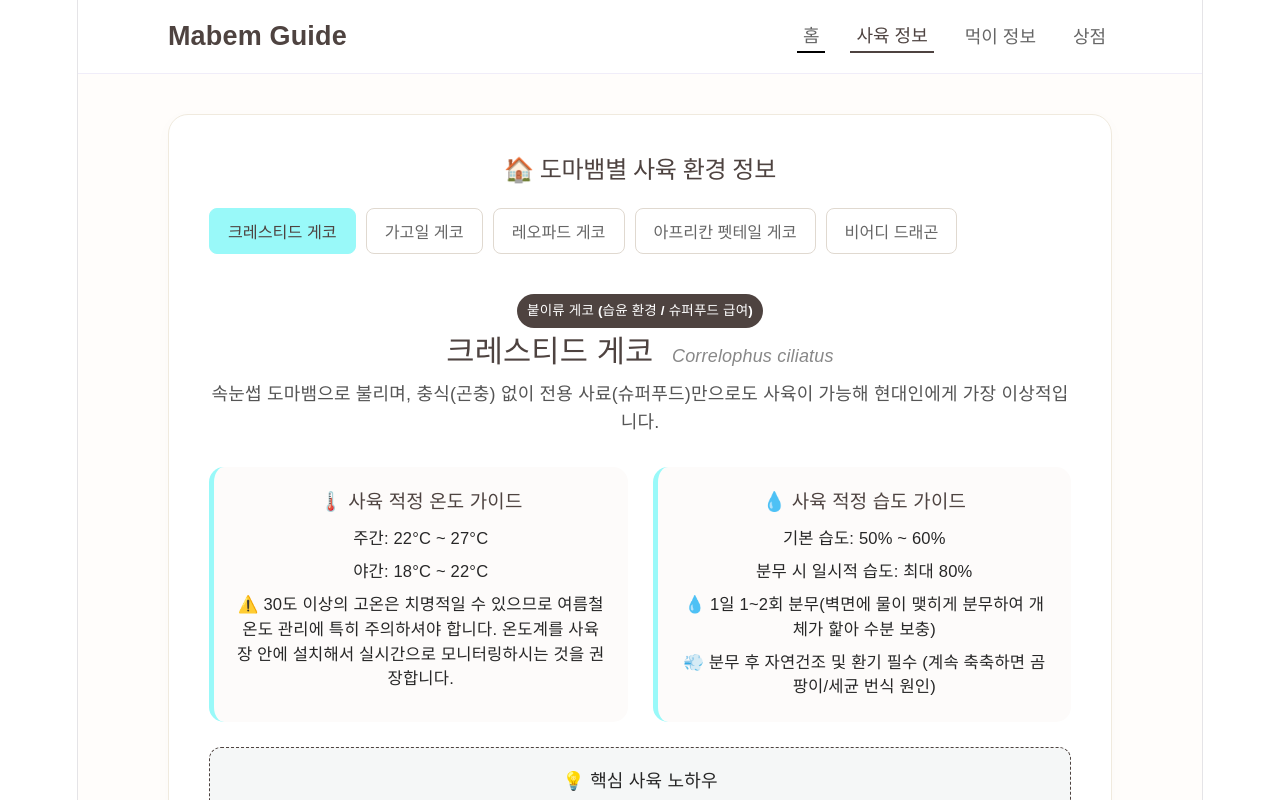
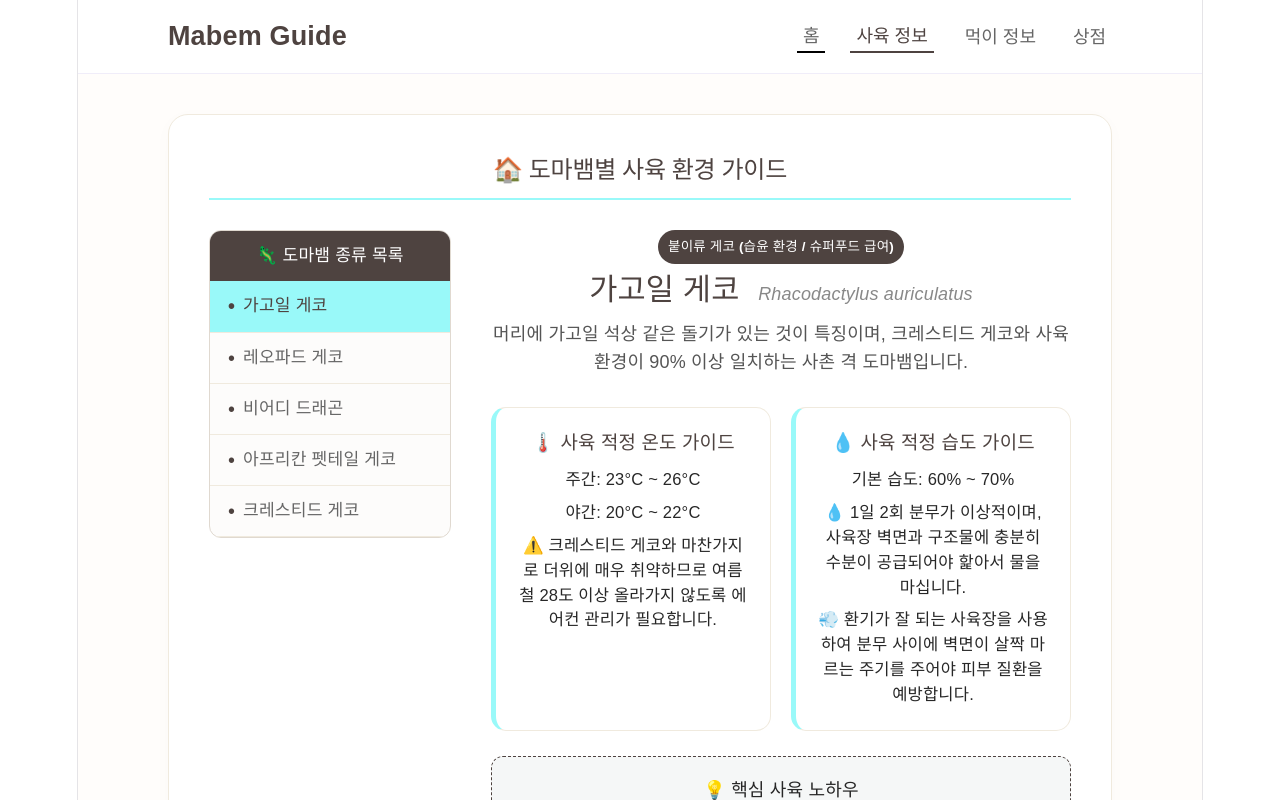
Before and after one commit to gkwydl/mabem-guide, a React (Vite) app: page / in a window 1280 px wide. Both pictures are taken after a click on the button "사육 정보". Shown: the top 800 px of the page. Built offline with nearby package versions, Linux system fonts and the light colour scheme.

Commit message:
Info 페이지 도마뱀 종류 오름차순 사이드바 목록으로 변경

```diff
--- a/src/components/Info.jsx
+++ b/src/components/Info.jsx
@@ -2,29 +2,43 @@ import React, { useState } from 'react';
 import { LIZARD_DATA } from '../data/LizardData';
 
 export default function Info() {
-  const [selectedLizard, setSelectedLizard] = useState('crested');
+  const sortedKeys = Object.keys(LIZARD_DATA).sort((a, b) => {
+    return LIZARD_DATA[a].name.localeCompare(LIZARD_DATA[b].name, 'ko');
+  });
+
+  const [selectedLizard, setSelectedLizard] = useState(sortedKeys[0] || 'crested');
   const lizard = LIZARD_DATA[selectedLizard];
 
   return (
     <div style={styles.contentPage}>
-      <h2 style={styles.pageTitle}>🏠 도마뱀별 사육 환경 정보</h2>
+      <h2 style={styles.pageTitle}>🏠 도마뱀별 사육 환경 가이드</h2>
 
-      <div style={styles.tabBar}>
-        {Object.keys(LIZARD_DATA).map((key) => (
-          <button
+      <div style={styles.containerLayout}>
+        <aside style={styles.sidebar}>
+          <div style={styles.sidebarHeader}>🦎 도마뱀 종류 목록</div>
+          <ul style={styles.listContainer}>
+            {sortedKeys.map((key) => (
+              <li
                 key={key}
-            style={{...styles.tabBtn, ...(selectedLizard === key ? styles.activeTabBtn : {})}}
+                style={{
+                  ...styles.listItem,
+                  ...(selectedLizard === key ? styles.activeListItem : {})
+                }}
                 onClick={() => setSelectedLizard(key)}
               >
-            {LIZARD_DATA[key].name}
-          </button>
+                <span style={styles.listBullet}>•</span> {LIZARD_DATA[key].name}
+              </li>
             ))}
-      </div>
+          </ul>
+        </aside>
 
-      <div style={styles.infoDetails}>
+        <section style={styles.infoDetails}>
+          {lizard ? (
+            <>
               <span style={styles.categoryBadge}>{lizard.category}</span>
-
-        <h3 style={styles.lizardHeadline}>{lizard.name} <span style={styles.scientific}>{lizard.scientificName}</span></h3>
+              <h3 style={styles.lizardHeadline}>
+                {lizard.name} <span style={styles.scientific}>{lizard.scientificName}</span>
+              </h3>
               <p style={styles.lizardIntro}>{lizard.description}</p>
 
               <div style={styles.infoBoxGrid}>
@@ -47,6 +61,11 @@ export default function Info() {
                 <strong>💡 핵심 사육 노하우</strong>
                 <p style={{margin: '8px 0 0 0', fontSize: '0.95rem', lineHeight: '1.6'}}>{lizard.tips}</p>
               </div>
+            </>
+          ) : (
+            <p style={{color: '#666'}}>도마뱀을 선택해 주세요.</p>
+          )}
+        </section>
       </div>
     </div>
   );
@@ -54,17 +73,25 @@ export default function Info() {
 
 const styles = {
   contentPage: { backgroundColor: '#fff', padding: '40px', borderRadius: '20px', boxShadow: '0 4px 20px rgba(0,0,0,0.02)', border: '1px solid #f0eade' },
-  pageTitle: { margin: '0 0 25px 0', color: '#4e4340' },
-  tabBar: { display: 'flex', gap: '10px', marginBottom: '35px', flexWrap: 'wrap' },
-  tabBtn: { padding: '10px 18px', border: '1px solid #e0d9d0', borderRadius: '8px', backgroundColor: '#fff', color: '#666', fontWeight: 'bold', cursor: 'pointer', fontSize: '0.9rem' },
-  activeTabBtn: { backgroundColor: '#99f9f9', color: '#4e4340', borderColor: '#99f9f9' },
-  categoryBadge: { display: 'inline-block', backgroundColor: '#4e4340', color: '#fff', padding: '4px 10px', borderRadius: '20px', fontSize: '0.75rem', fontWeight: 'bold', marginBottom: '10px' },
-  infoDetails: { paddingTop: '5px' },
-  lizardHeadline: { margin: '0 0 10px 0', fontSize: '1.7rem', color: '#4e4340' },
+  pageTitle: { margin: '0 0 30px 0', color: '#4e4340', borderBottom: '2px solid #99f9f9', paddingBottom: '15px' },
+  containerLayout: { display: 'flex', gap: '30px', alignItems: 'flex-start' },
+
+  // 사이드바 목록 스타일
+  sidebar: { width: '240px', minWidth: '240px', backgroundColor: '#fdfcfb', borderRadius: '12px', border: '1px solid #e0d9d0', overflow: 'hidden' },
+  sidebarHeader: { backgroundColor: '#4e4340', color: '#fff', padding: '12px 15px', fontSize: '0.95rem', fontWeight: 'bold' },
+  listContainer: { listStyle: 'none', padding: 0, margin: 0, maxHeight: '450px', overflowY: 'auto' },
+  listItem: { padding: '12px 18px', cursor: 'pointer', borderBottom: '1px solid #f0eade', color: '#666', fontSize: '0.95rem', fontWeight: '500', display: 'flex', alignItems: 'center', transition: 'all 0.2s' },
+  activeListItem: { backgroundColor: '#99f9f9', color: '#4e4340', fontWeight: 'bold' },
+  listBullet: { marginRight: '8px', color: '#4e4340', fontSize: '1.1rem' },
+
+  // 본문 상세 영역 스타일
+  infoDetails: { flex: 1, paddingLeft: '10px' },
+  categoryBadge: { display: 'inline-block', backgroundColor: '#4e4340', color: '#fff', padding: '4px 10px', borderRadius: '20px', fontSize: '0.75rem', fontWeight: 'bold', marginBottom: '12px' },
+  lizardHeadline: { margin: '0 0 12px 0', fontSize: '1.7rem', color: '#4e4340', fontWeight: 'bold' },
   scientific: { fontSize: '1rem', color: '#888', fontStyle: 'italic', fontWeight: 'normal', marginLeft: '10px' },
   lizardIntro: { color: '#555', lineHeight: '1.6', margin: '0 0 30px 0', fontSize: '1rem' },
-  infoBoxGrid: { display: 'grid', gridTemplateColumns: 'repeat(auto-fit, minmax(320px, 1fr))', gap: '25px', marginBottom: '25px' },
-  infoBox: { backgroundColor: '#fdfbfa', padding: '22px', borderRadius: '15px', borderLeft: '5px solid #99f9f9', display: 'flex', flexDirection: 'column', gap: '8px' },
+  infoBoxGrid: { display: 'grid', gridTemplateColumns: 'repeat(auto-fit, minmax(280px, 1fr))', gap: '20px', marginBottom: '25px' },
+  infoBox: { backgroundColor: '#fff', padding: '22px', borderRadius: '15px', border: '1px solid #f0eade', borderLeft: '5px solid #99f9f9', display: 'flex', flexDirection: 'column', gap: '8px' },
   boxTitle: { color: '#4e4340', fontSize: '1.05rem', marginBottom: '4px' },
   boxP: { margin: 0, color: '#272727', fontSize: '0.92rem', lineHeight: '1.5' },
   tipBox: { backgroundColor: '#f5f7f7', padding: '20px', borderRadius: '12px', border: '1px dashed #4e4340' }
```
Lines whose indentation alone changed are shown as unchanged.
